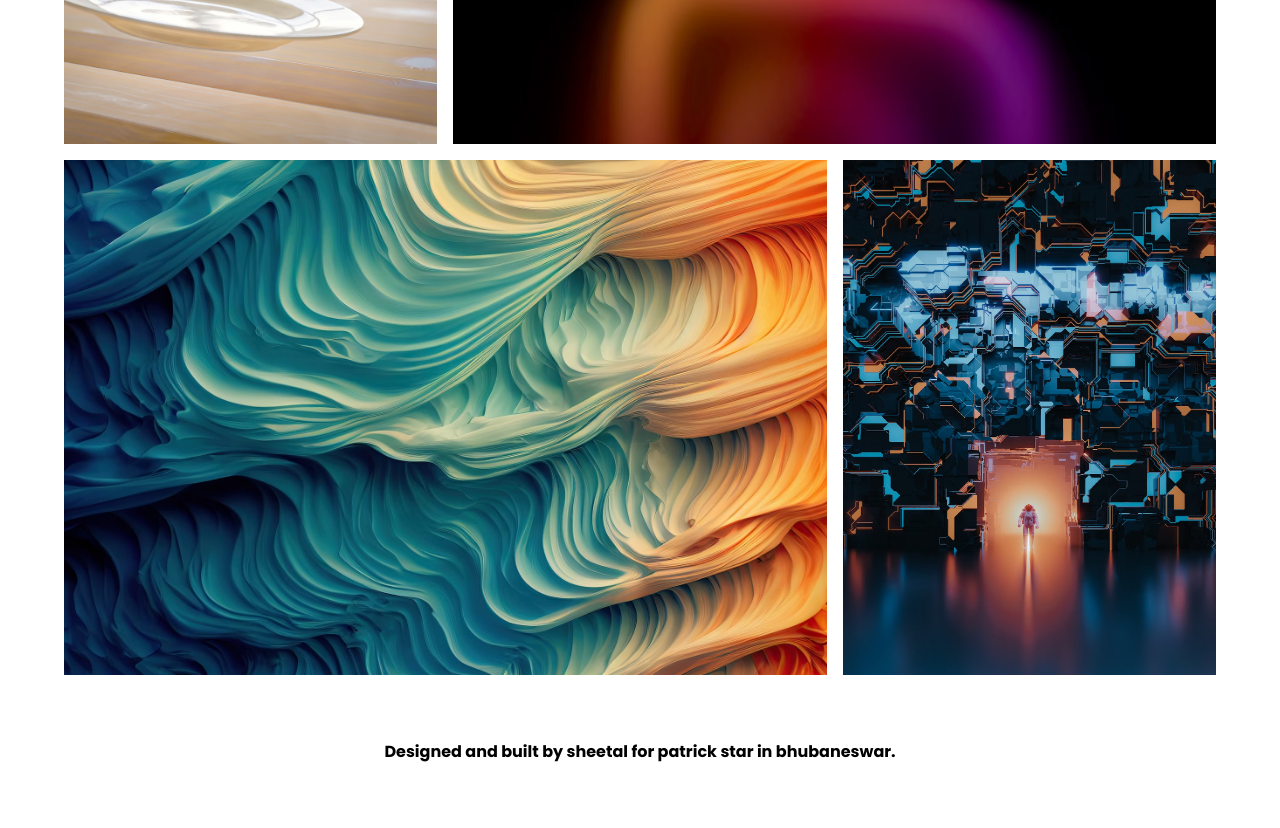
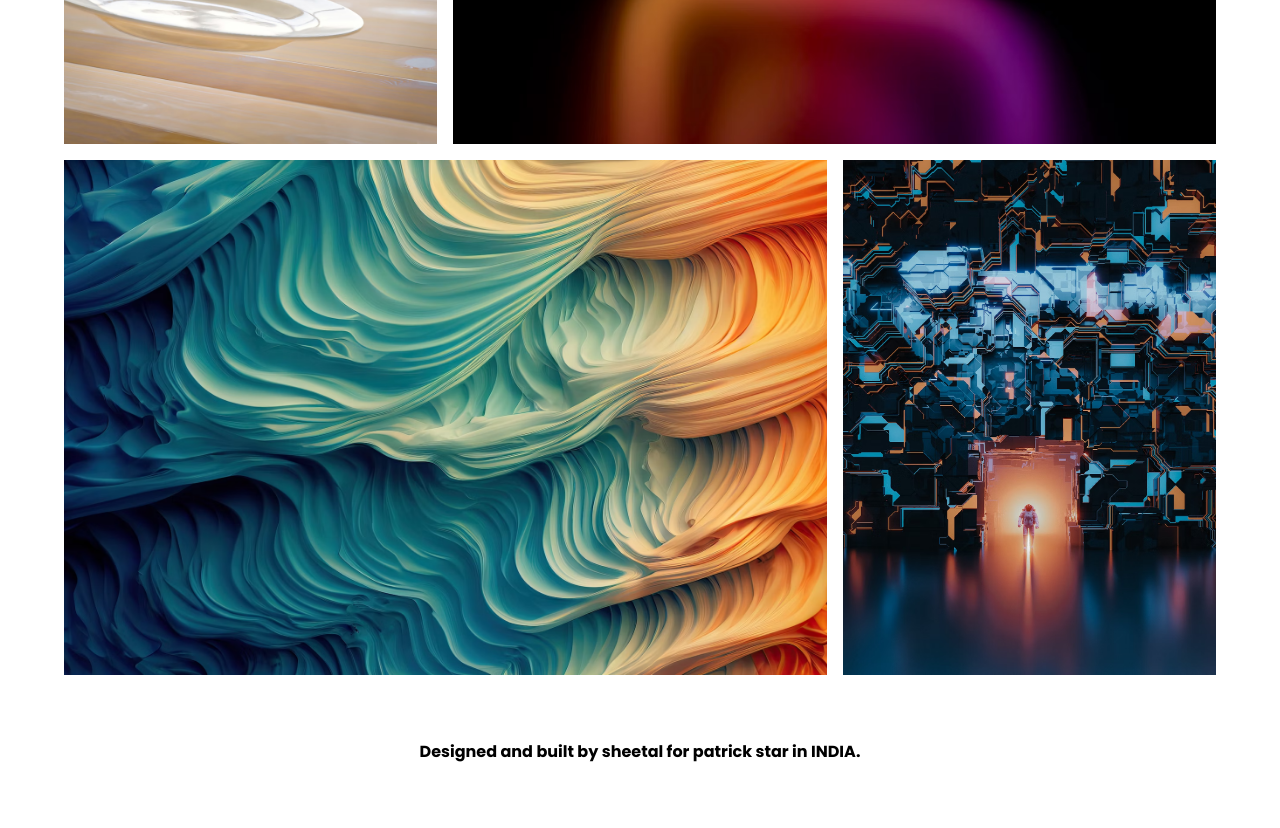
Before and after one commit to SheetalPunyani/grid-project, a plain HTML site: page index.html in a window 1280 px wide. Shown: the part 2029-2857 px from the top of the page. Drawn offline with Linux system fonts and the light colour scheme.

Commit message:
final commit

```diff
--- a/index.html
+++ b/index.html
@@ -76,7 +76,7 @@
 				</div>
 			</div>
 			<footer class="footer">
-				Designed and built by sheetal for patrick star in bhubaneswar.
+				Designed and built by sheetal for patrick star in INDIA.
 			</footer>
 		</div>
 	</body>
```
